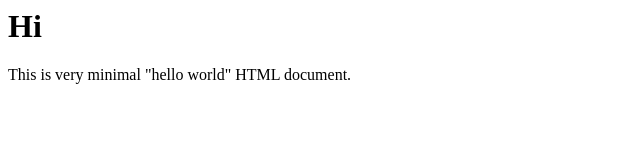
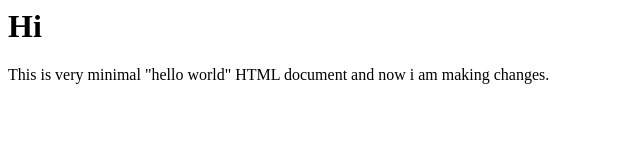
Before and after one commit to shivanisingh06/Appandroid, a plain HTML site: page index.html in a window 1280 px wide. Shown: the whole page, without its empty margins (0-640 px from the left). Drawn offline with Linux system fonts and the light colour scheme.

Commit message:
I added some extra stuff

```diff
--- a/index.html
+++ b/index.html
@@ -7,6 +7,6 @@
    </HEAD>
 <BODY>
    <H1>Hi</H1>
-   <P>This is very minimal "hello world" HTML document.</P>
+   <P>This is very minimal "hello world" HTML document and now i am making changes.</P>
 </BODY>
 </HTML>
```
